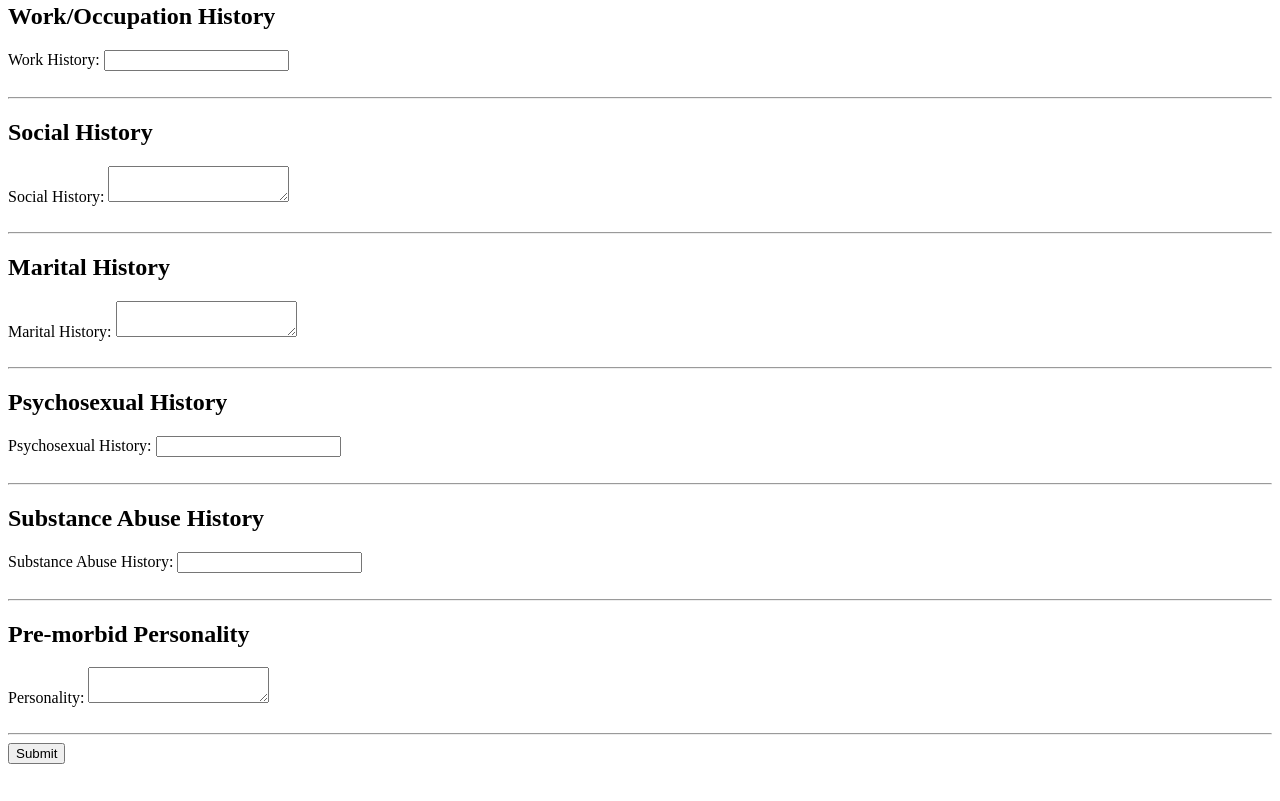
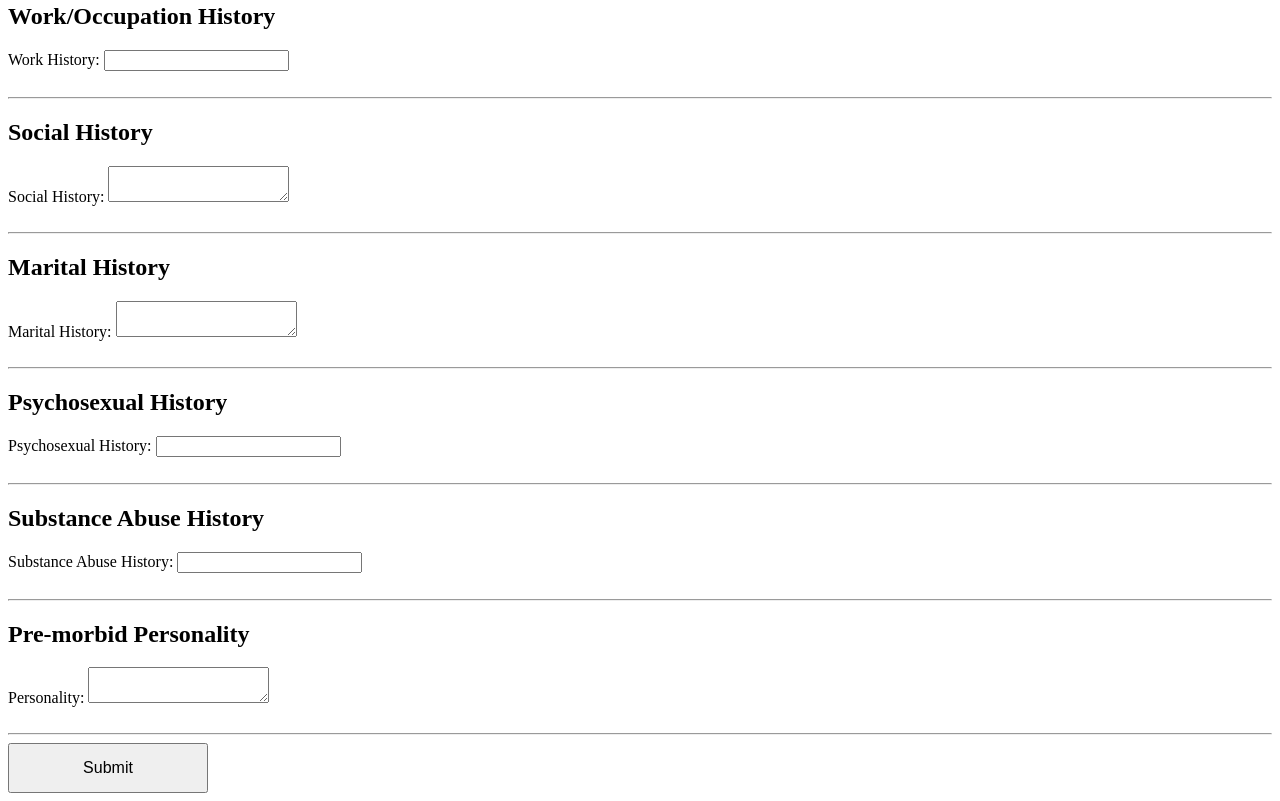
Before and after one commit to Vathsal27/psychology-project, a website: page public/form.html in a window 1280 px wide. Shown: the part 1220-2021 px from the top of the page. Before the commit the page ends 1992 px from the top, so only its background shows below. Drawn offline with Linux system fonts and the light colour scheme.

Commit message:
button style changed

```diff
--- a/public/form.html
+++ b/public/form.html
@@ -5,6 +5,14 @@
     <meta charset="UTF-8">
     <meta name="viewport" content="width=device-width, initial-scale=1.0">
     <title>Psychology Form</title>
+    <style>
+        .large-button {
+            width: 200px; /* Adjust width as needed */
+            height: 50px; /* Adjust height as needed */
+            font-size: 16px; /* Adjust font size as needed */
+            padding: 10px 20px; /* Adjust padding for spacing */
+        }
+    </style>
 </head>
 
 <body>
@@ -129,14 +137,16 @@
             <label for="substance-history">Substance Abuse History: </label>
             <input type="text" name="substance-history" id="substance-history">
         </div>
-        <br><hr>
+        <br>
+        <hr>
         <div>
             <h2>Pre-morbid Personality</h2>
             <label for="premorbid">Personality: </label>
             <textarea name="premorbid" id="premorbid"></textarea>
         </div>
-        <br><hr>
-        <button id="submit-btn" type="submit">Submit</button>
+        <br>
+        <hr>
+        <button id="submit-btn" type="submit" class="large-button">Submit</button>
     </form>
     <script src="./script.js"></script>
 </body>
```
